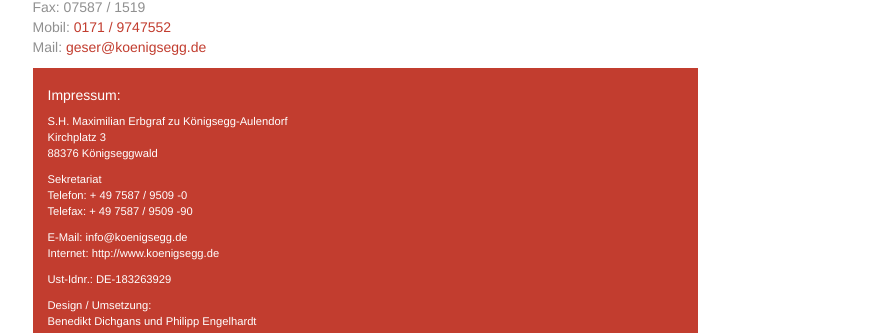
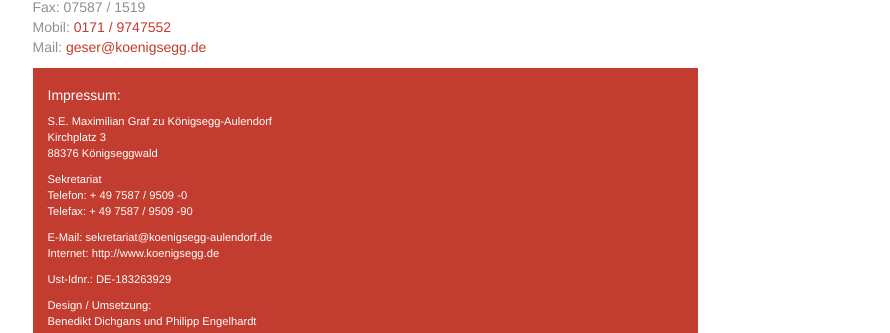
Before and after one commit to benedikt-buchert/koenigsegg.de, a Jekyll site: the page built from kontakt.md, in a window 1280 px wide. Shown: the part 1091-1424 px from the top of the page, without its empty margins (164-1054 px from the left). Built offline with Jekyll 4.4.1, drawn with Linux system fonts in a browser that asks for light colours; nearby versions of some CDN libraries.

Commit message:
Update impressum.html

```diff
--- a/_includes/impressum.html
+++ b/_includes/impressum.html
@@ -1,7 +1,7 @@
 <h3>Impressum:</h3>
 
 <p>
-S.H. Maximilian Erbgraf zu Königsegg-Aulendorf<br/>
+S.E. Maximilian Graf zu Königsegg-Aulendorf<br/>
 Kirchplatz 3<br/>
 88376 Königseggwald
 </p>
@@ -11,7 +11,7 @@ Telefon: <a href="tel:+ 49 75 87 95 090">+ 49 7587 / 9509 -0</a><br/>
 Telefax: + 49 7587 / 9509 -90
 </p>
 <p>
-E-Mail: <a href="mailto:info@koenigsegg.de">info@koenigsegg.de</a><br/>
+E-Mail: <a href="mailto:sekretariat@koenigsegg-aulendorf.de">sekretariat@koenigsegg-aulendorf.de</a><br/>
 Internet: <a href="http://www.koenigsegg.de/" target="_blank">http://www.koenigsegg.de</a>
 </p>
 <p>
```
